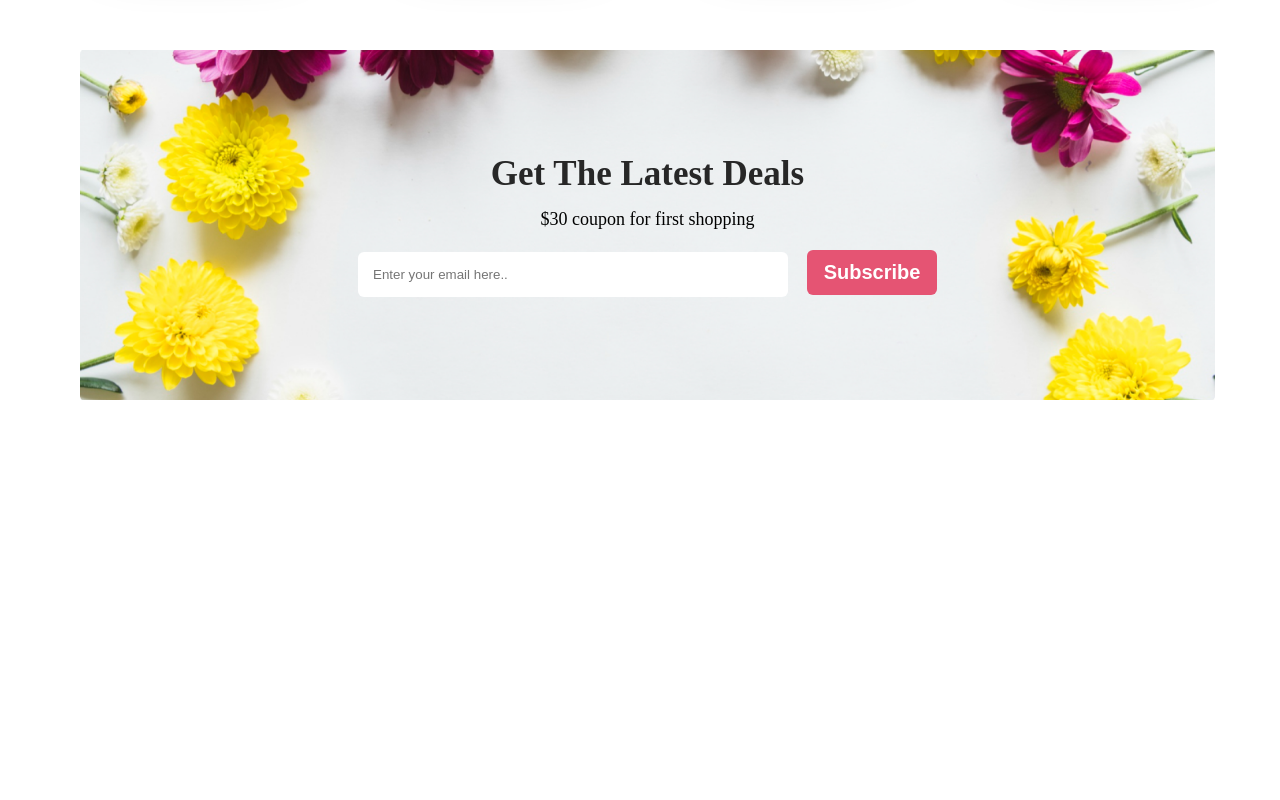
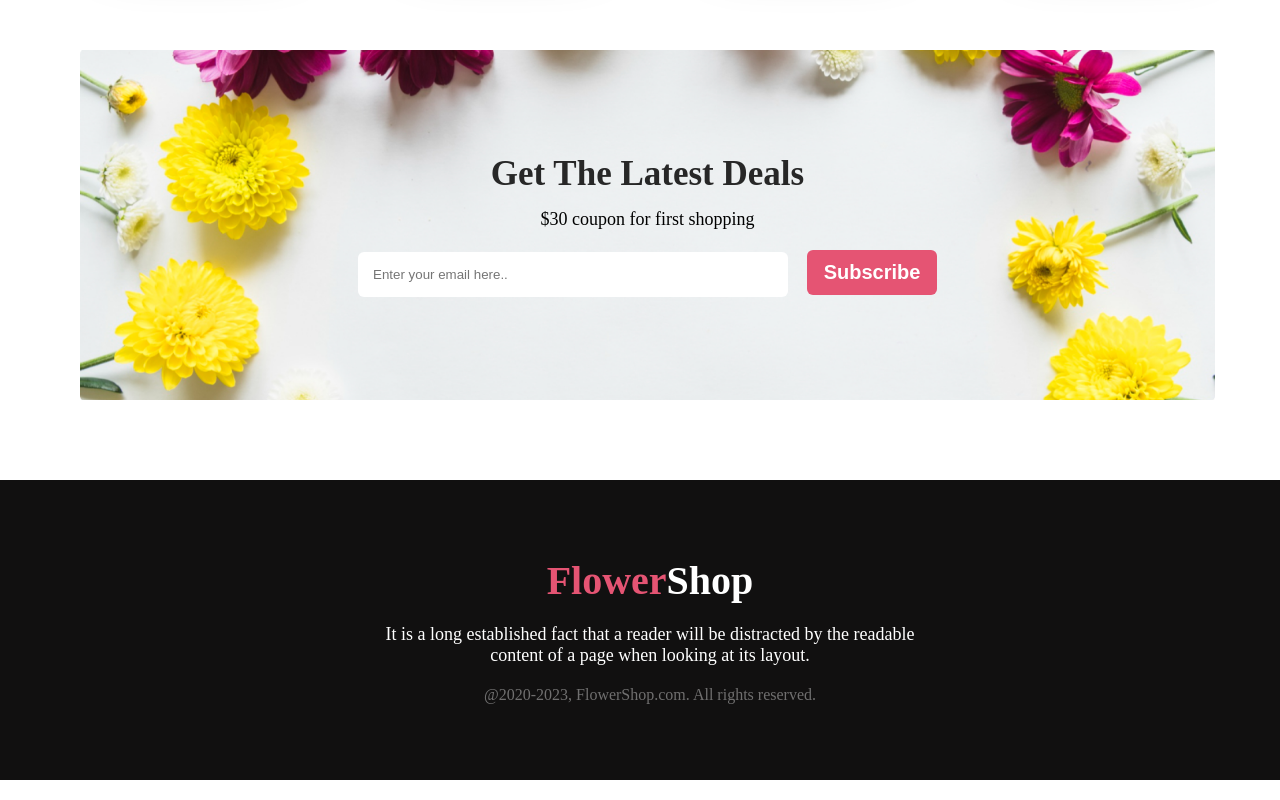
Before and after one commit to Rajibbepary/flower-shop, a plain HTML site: page index.html in a window 1280 px wide. Shown: the part 2819-3619 px from the top of the page. Before the commit the page ends 3219 px from the top, so only its background shows below. Drawn offline with Linux system fonts and the light colour scheme.

Commit message:
footer section creat contant upload

```diff
--- a/index.html
+++ b/index.html
@@ -119,8 +119,16 @@
 
 </main>
 
+<footer class="footer-section">
+    <div class="footer-div">
 
+        <h2><span cl>Flower</span>Shop</h2>
 
+<p class="p01">It is a long established fact that a reader will be distracted by the readable<br> content of a page when looking at its layout.</p>
+<p class="p02">@2020-2023, FlowerShop.com. All rights reserved. </p>
+    </div>
+
+</footer>
 
 
 </body>
--- a/style.css
+++ b/style.css
@@ -364,3 +364,49 @@ background: rgba(167, 33, 98, 0.15);
     padding:10px ;
     margin-left:15px ;
 }
+
+/* footer-section-style */
+
+.footer-section{
+    width:1300px ;
+    height:300px ;
+    background-color: #111010;
+    margin-top:80px ;
+    margin-bottom:20px ;
+    display: flex;
+    justify-content: center;
+    align-items: center;
+}
+
+.footer-div{
+    text-align: center;
+    margin-bottom: 50px;
+}
+.footer-div h2{
+    font-weight: 700;
+    font-size:40px ;
+    letter-spacing: 0;
+    margin-bottom:5px ;
+    color:#ffffff ;
+    margin-top:50px ;
+}
+
+.footer-div h2 span{
+    font-weight: 700;
+    font-size:40px ;
+    letter-spacing: 0;
+    margin-bottom:5px ;
+    color:#E55473 ;
+    margin-top: 50px;
+}
+.footer-div .p01{
+    color: #FFFFFF;
+    font-size: 18px;
+    font-weight: 400;
+    margin-top:20px ;
+}
+.footer-div .p02{
+    font-size: 16px;
+    color:#FFFFFF66 ;
+    margin-top:20px ;
+}
```
